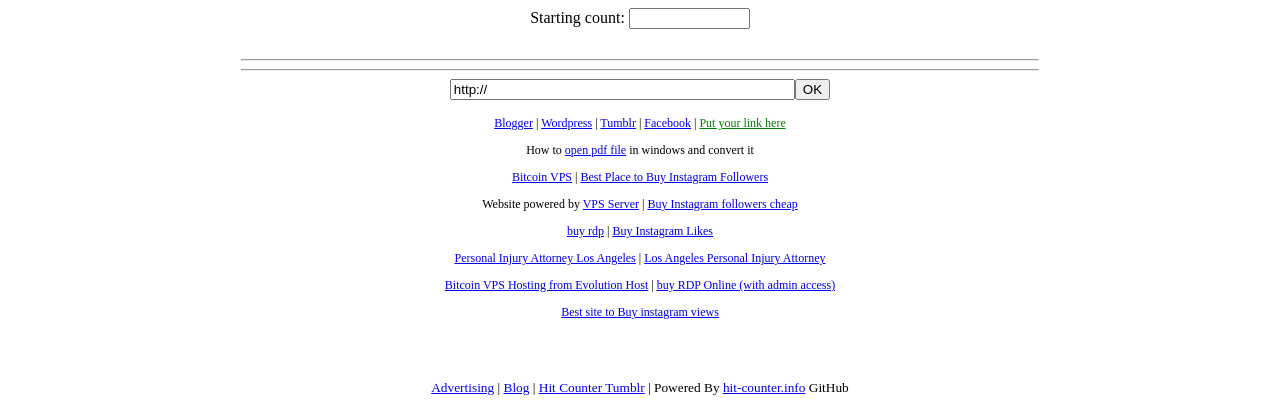
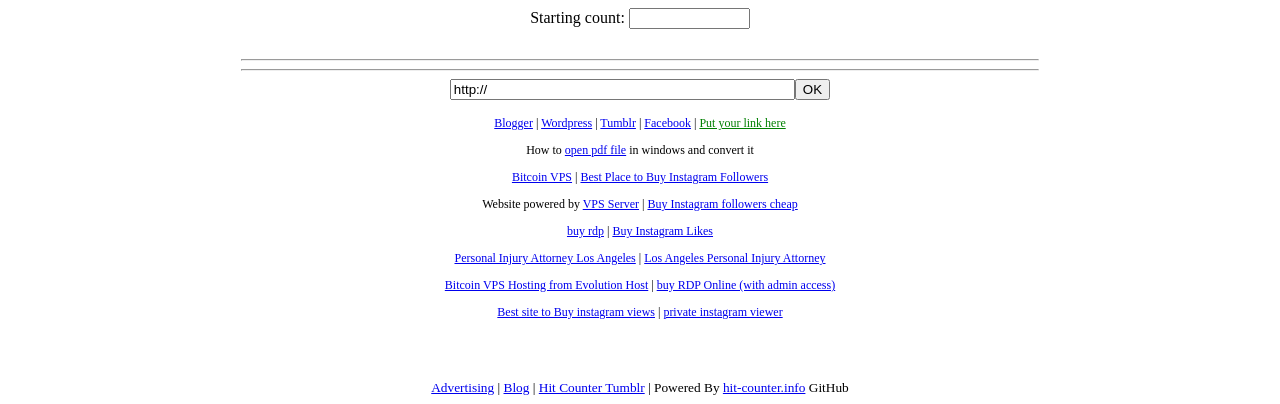
Before and after one commit to itrascastro/hit-counter.info, a plain HTML site: page index.html in a window 1280 px wide. Shown: the part 507-911 px from the top of the page. Drawn offline with Linux system fonts and the light colour scheme.

Commit message:
Revert "updated"
This reverts commit 862174746cb15e1214b110f3b92cfe9c10bbe829.

```diff
--- a/index.html
+++ b/index.html
@@ -161,7 +161,7 @@
 
             <p><a href="https://evolution-host.com/bitcoin-vps.php">Bitcoin VPS Hosting from Evolution Host</a> | <a href="https://www.routerhosting.com/buy-rdp/">buy RDP Online (with admin access)</a></p>
 
-            <p><a href="https://www.leoboost.com/buy-instagram-views">Best site to Buy instagram views</a></p>
+            <p><a href="https://www.leoboost.com/buy-instagram-views">Best site to Buy instagram views</a> | <a href="https://gwaa.net/">private instagram viewer</a></p>
  </div>
     <div style="text-align: center; margin-top: 60px;"><small>
             <a href="/advertising.html">Advertising</a> | <a href="http://blog.hit-counter.info">Blog</a> | <a href="/tumblr.html">Hit Counter Tumblr</a> | Powered By <a href="http://hit-counter.info">hit-counter.info</a> GitHub
```
